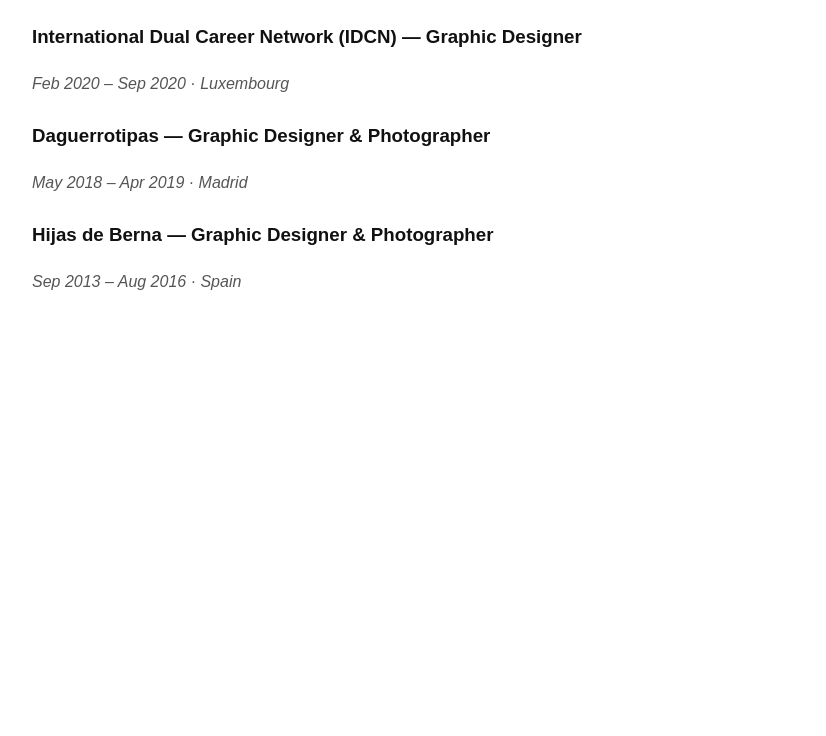
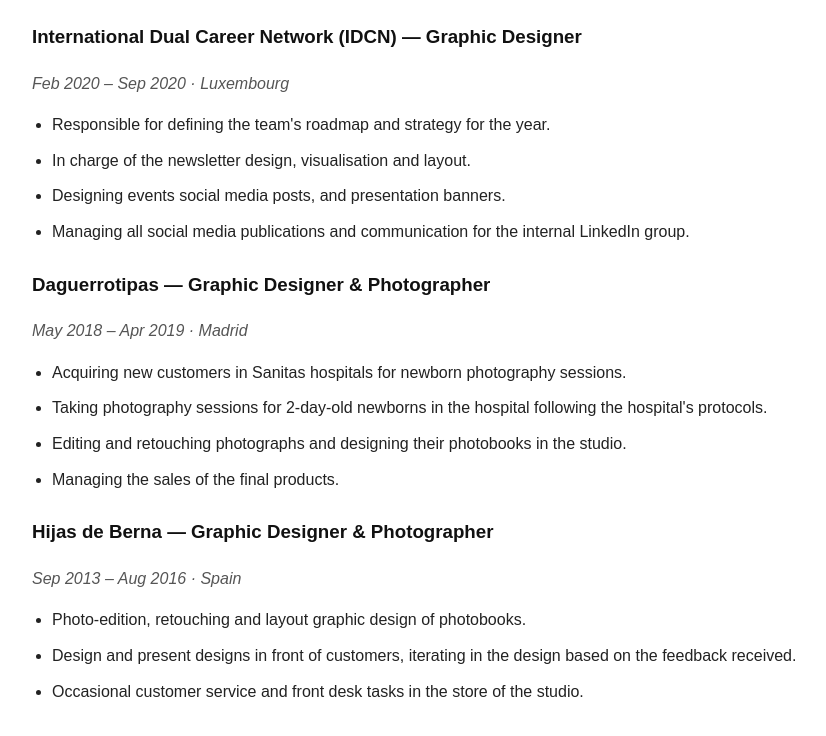
Before and after one commit to mbalos16/mbalos16.github.io, a plain HTML site: page index.html in a window 1280 px wide. Shown: the part 1939-2675 px from the top of the page, without its empty margins (158-984 px from the left). Before the commit the page ends 2274 px from the top, so only its background shows below. Drawn offline with Linux system fonts and the light colour scheme.

Commit message:
Improve index

```diff
--- a/index.html
+++ b/index.html
@@ -188,12 +188,29 @@
 
   <h3>International Dual Career Network (IDCN) — Graphic Designer</h3>
   <p class="location">Feb 2020 – Sep 2020 · Luxembourg</p>
+  <ul>
+    <li>Responsible for defining the team's roadmap and strategy for the year.</li>
+    <li>In charge of the newsletter design, visualisation and layout.</li>
+    <li>Designing events social media posts, and presentation banners.</li>
+    <li>Managing all social media publications and communication for the internal LinkedIn group.</li>
+  </ul>
 
   <h3>Daguerrotipas — Graphic Designer & Photographer</h3>
   <p class="location">May 2018 – Apr 2019 · Madrid</p>
+  <ul>
+    <li>Acquiring new customers in Sanitas hospitals for newborn photography sessions.</li>
+    <li>Taking photography sessions for 2-day-old newborns in the hospital following the hospital's protocols.</li>
+    <li>Editing and retouching photographs and designing their photobooks in the studio.</li>
+    <li>Managing the sales of the final products.</li>
+  </ul>
 
   <h3>Hijas de Berna — Graphic Designer & Photographer</h3>
   <p class="location">Sep 2013 – Aug 2016 · Spain</p>
+  <ul>
+    <li>Photo-edition, retouching and layout graphic design of photobooks.</li>
+    <li>Design and present designs in front of customers, iterating in the design based on the feedback received.</li>
+    <li>Occasional customer service and front desk tasks in the store of the studio.</li>
+  </ul>
 
 </body>
 </html>
```
